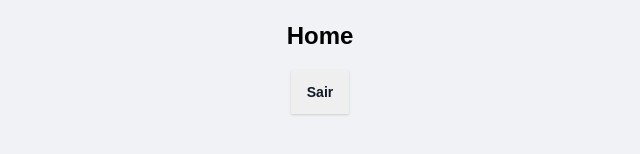
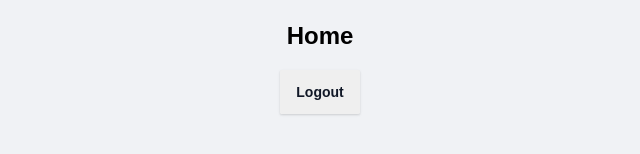
Before and after one commit to afrataiza/Checkpoint_Front_End_3, a React (Vite) app in the folder checkpoint_fe3/: page /home in a window 1280 px wide. Shown: the part 332-486 px from the top of the page, without its empty margins (320-960 px from the left). Built offline with nearby package versions, Linux system fonts and the light colour scheme.

Commit message:
corrigindo a parte de local, agora remove tudo do localstorage

```diff
--- a/checkpoint_fe3/src/contexts/auth.jsx
+++ b/checkpoint_fe3/src/contexts/auth.jsx
@@ -62,10 +62,11 @@ export const AuthProvider = ({ children }) => {
   };
 
   const signout = () => {
+    localStorage.removeItem("user_token");
     setUsername(null);
-    localStorage.removeItem("user_token");
     setAxiosInstance(null);
   };
+
 
   const fetchDentists = async (id) => {
     try {
--- a/checkpoint_fe3/src/pages/Home/index.jsx
+++ b/checkpoint_fe3/src/pages/Home/index.jsx
@@ -2,14 +2,21 @@ import { useContext } from "react";
 import Button from "../../components/Button";
 import { AuthContext } from "../../contexts/auth";
 import * as C from "./styles";
+import { useNavigate } from "react-router-dom";
 
 const Home = () => {
   const { signout } = useContext(AuthContext);
+  const navigate = useNavigate();
+
+  const handleLogout = () => {
+    signout();
+    navigate("/");
+  };
 
   return (
     <C.Container>
       <C.Title>Home</C.Title>
-      <Button Text="Sair" onClick={signout}>
+      <Button Text="Logout" onClick={handleLogout}>
         Sair
       </Button>
     </C.Container>
--- a/checkpoint_fe3/src/routes/index.jsx
+++ b/checkpoint_fe3/src/routes/index.jsx
@@ -1,5 +1,3 @@
-/* eslint-disable no-unused-vars */
-import React from "react";
 import { BrowserRouter, Route, Routes } from "react-router-dom";
 import { AuthProvider } from "../contexts/auth";
 import Home from "../pages/Home";
@@ -11,7 +9,7 @@ const RoutesApp = () => {
       <BrowserRouter>
         <Routes>
           <Route path="/home" element={<Home />} />
-          <Route path="/" element={<Login />} />
+          <Route path="/" element={<Login />} index />
         </Routes>
       </BrowserRouter>
     </AuthProvider>
```
